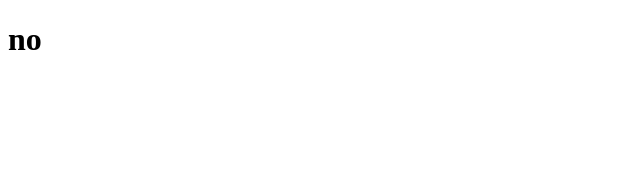
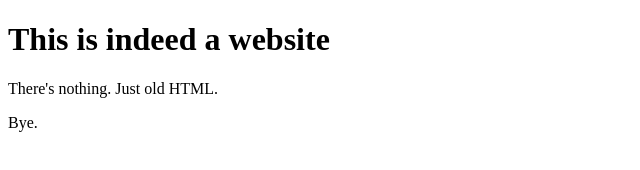
Before and after one commit to logpgh/0, a plain HTML site: page index.html in a window 1280 px wide. Shown: the whole page, without its empty margins (0-640 px from the left). Drawn offline with Linux system fonts and the light colour scheme.

Commit message:
Update index.html

```diff
--- a/index.html
+++ b/index.html
@@ -1,13 +1,12 @@
 <!DOCTYPE html>
 <html lang="en">
 <head>
-    <meta charset="UTF-8">
-    <meta name="?" content="width=device-width, initial-scale=1.0">
-    <title>Null</title>
+  <meta charset="UTF-8">
+  <title>:)</title>
 </head>
 <body>
-
+  <h1>This is indeed a website</h1>
+  <p>There's nothing. Just old HTML. </p>
+  <p>Bye.</p>
 </body>
 </html>
-
-<h1> no
```
